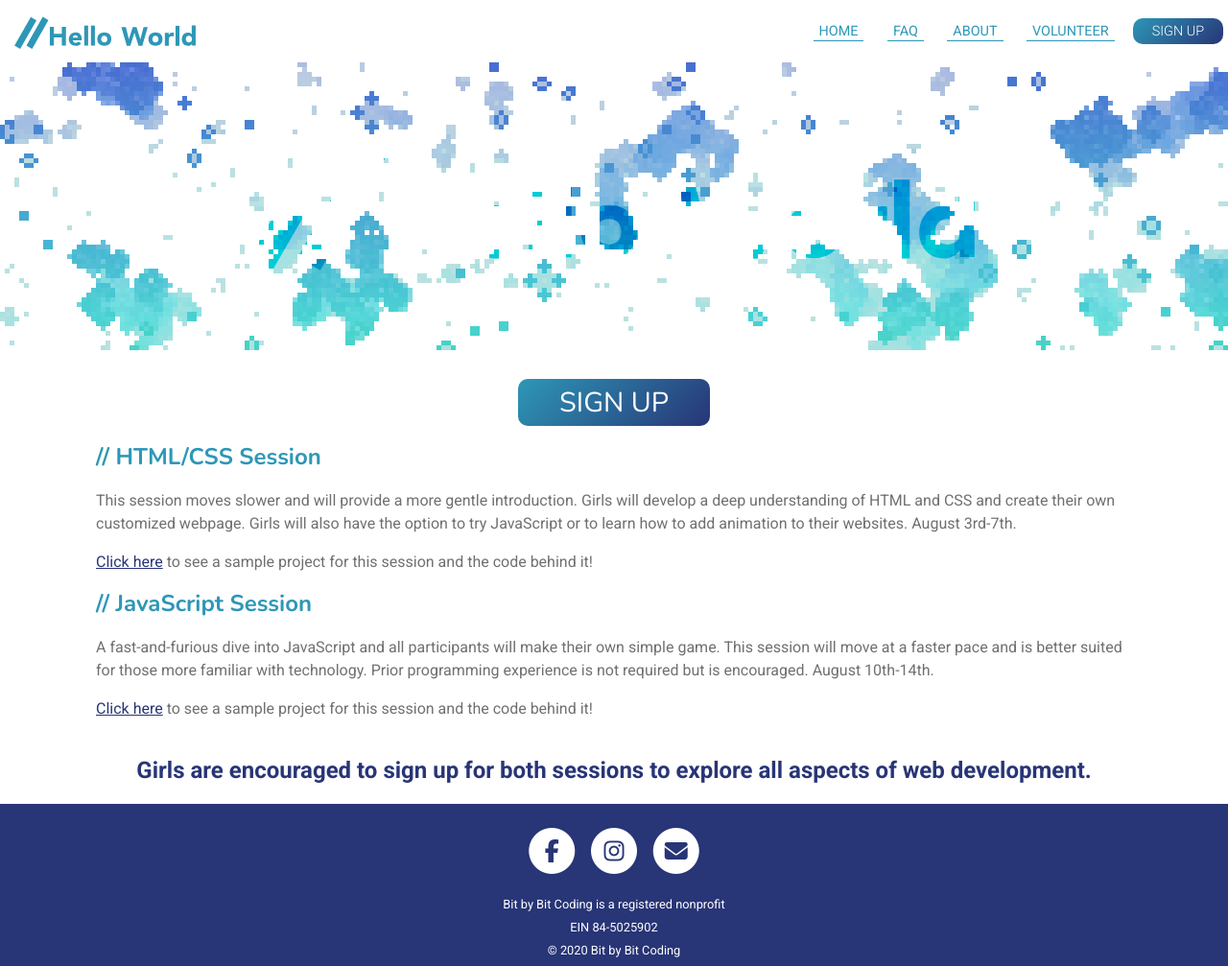
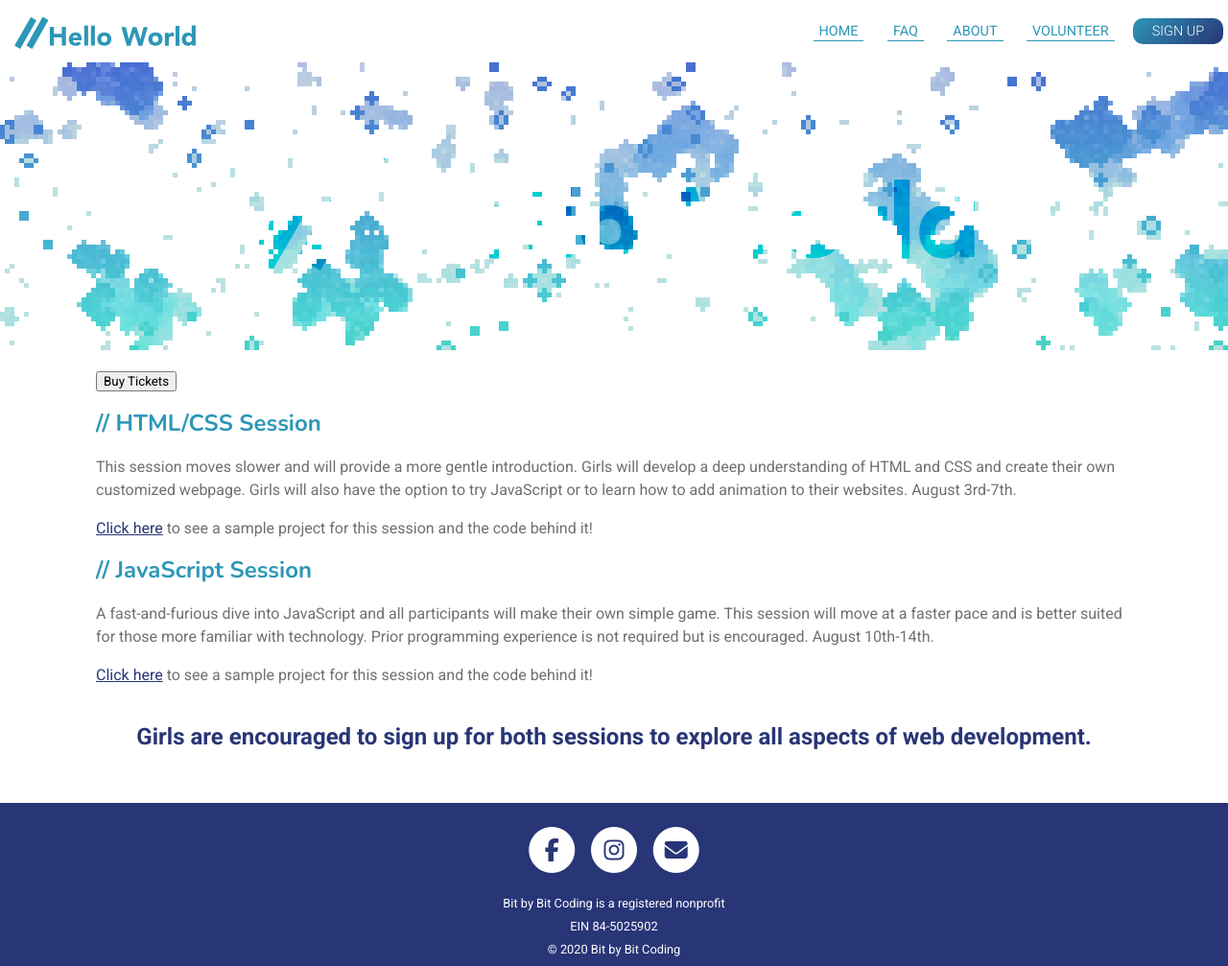
Before and after one commit to bit-by-bit-coding/bxb-website, a Jekyll site: the page built from signup.html, in a window 1280 px wide and 1007 px high. Shown: the whole window at 96% size. Built offline with Jekyll 4.4.1, drawn with Linux system fonts in a browser that asks for light colours; nearby versions of some CDN libraries; comment, search, counter and statistics services are not loaded.

Commit message:
add signup link

```diff
--- a/signup.html
+++ b/signup.html
@@ -8,11 +8,13 @@
 
 <!--Sign Up-->
 <div class="section">
-
-    <a href="https://bit.ly/bxbinterestform" class="signup-wrap">
-        <button class="signup-button">Sign
-            Up</button>
-    </a>
+    <div>
+        <!-- Noscript content for added SEO -->
+        <noscript><a href=“https://helloworld.eventbrite.com” rel=“noopener noreferrer” target=“_blank”></noscript>
+        <!-- You can customize this button any way you like -->
+        <button id=“eventbrite-widget-modal-trigger-107638481596" type=“button”>Buy Tickets</button>
+        <noscript></a>Buy Tickets on Eventbrite</noscript>
+    </div>
     <div id="'sessionWrap">
         <div class="session"></div>
         <h2>// HTML/CSS Session</h2>
```
Also changed, not shown: other parts of signup.html (+15 -0 lines).
